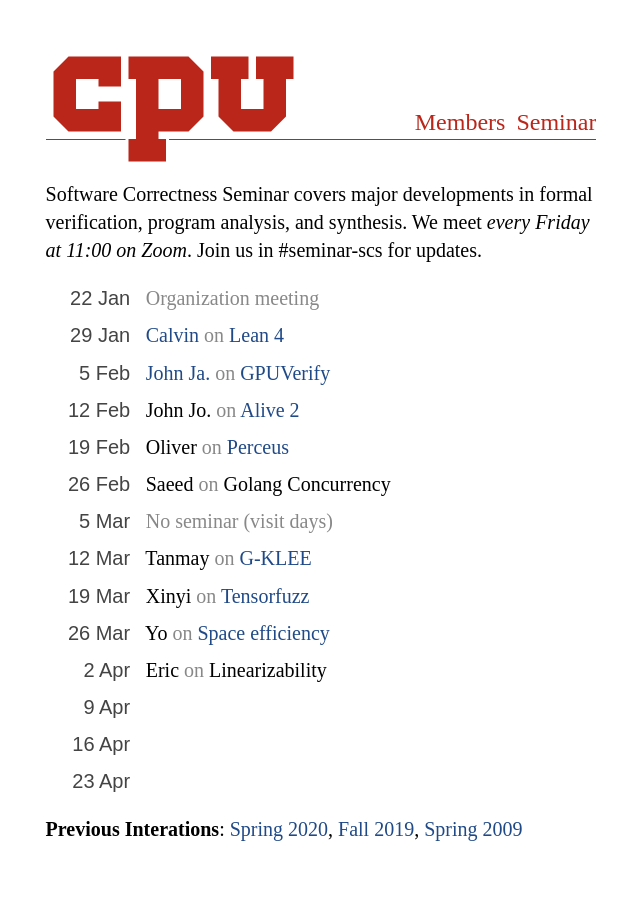
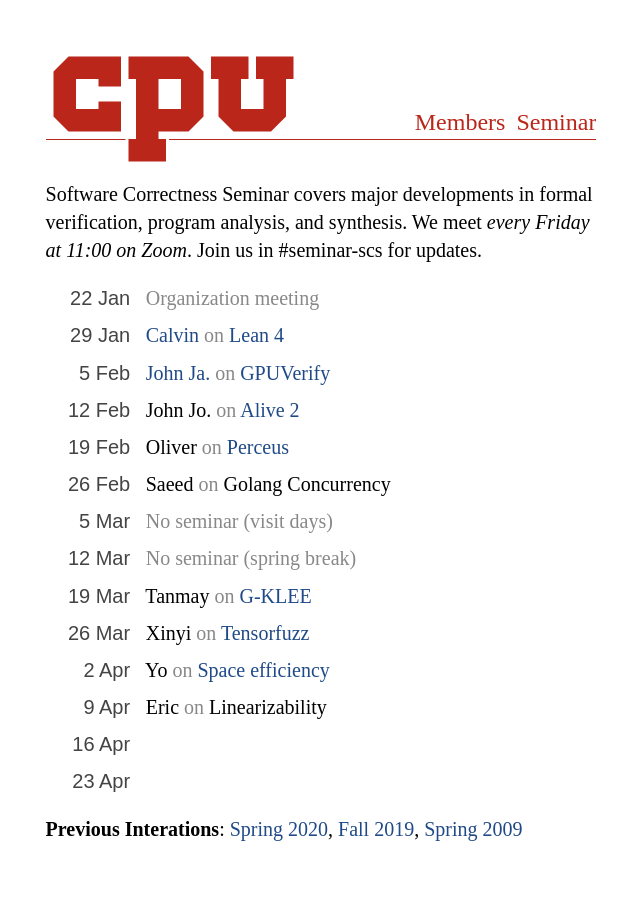
Before and after one commit to CPUtah/cputah.github.io, a Jekyll site: the page built from scs/index.md, in a window 1280 px wide. Shown: the whole page, without its empty margins (319-959 px from the left). Built offline with Jekyll 4.4.1, drawn with Linux system fonts in a browser that asks for light colours.

Commit message:
Tweak schedule

```diff
--- a/scs/index.md
+++ b/scs/index.md
@@ -15,11 +15,11 @@ at 11:00 on Zoom*. Join us in #seminar-scs for updates.
 - **19 Feb** *Oliver* on [Perceus](https://www.microsoft.com/en-us/research/uploads/prod/2020/11/perceus-tr-v1.pdf)
 - **26 Feb** *Saeed* on *Golang Concurrency*
 -  **5 Mar** No seminar (visit days)
-- **12 Mar** *Tanmay* on [G-KLEE](https://dl.acm.org/doi/10.1145/2145816.2145844)
-- **19 Mar** *Xinyi* on [Tensorfuzz](http://proceedings.mlr.press/v97/odena19a.html)
-- **26 Mar** *Yo* on [Space efficiency](https://dl.acm.org/doi/pdf/10.1145/3434299)
--  **2 Apr** *Eric* on *Linearizability*
--  **9 Apr**
+- **12 Mar** No seminar (spring break)
+- **19 Mar** *Tanmay* on [G-KLEE](https://dl.acm.org/doi/10.1145/2145816.2145844)
+- **26 Mar** *Xinyi* on [Tensorfuzz](http://proceedings.mlr.press/v97/odena19a.html)
+-  **2 Apr** *Yo* on [Space efficiency](https://dl.acm.org/doi/pdf/10.1145/3434299)
+-  **9 Apr** *Eric* on *Linearizability*
 - **16 Apr**
 - **23 Apr**
 
```
